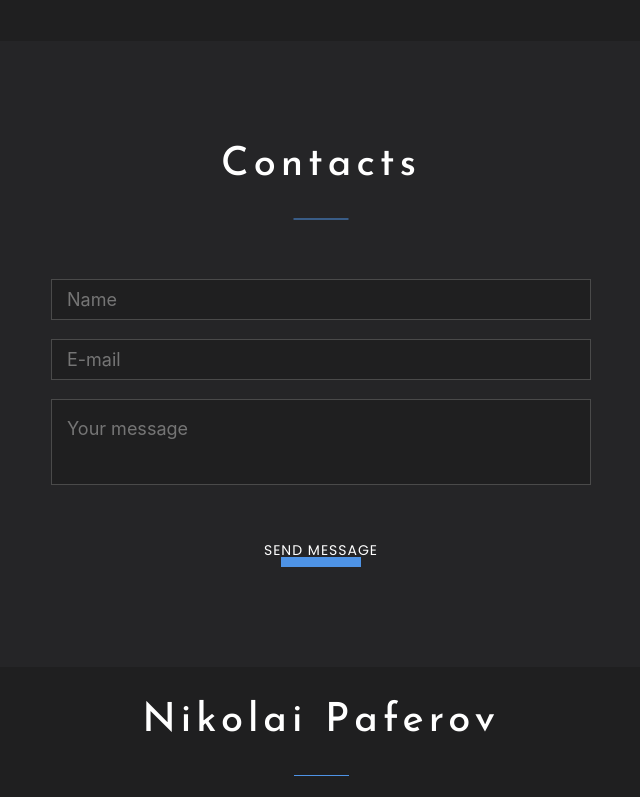
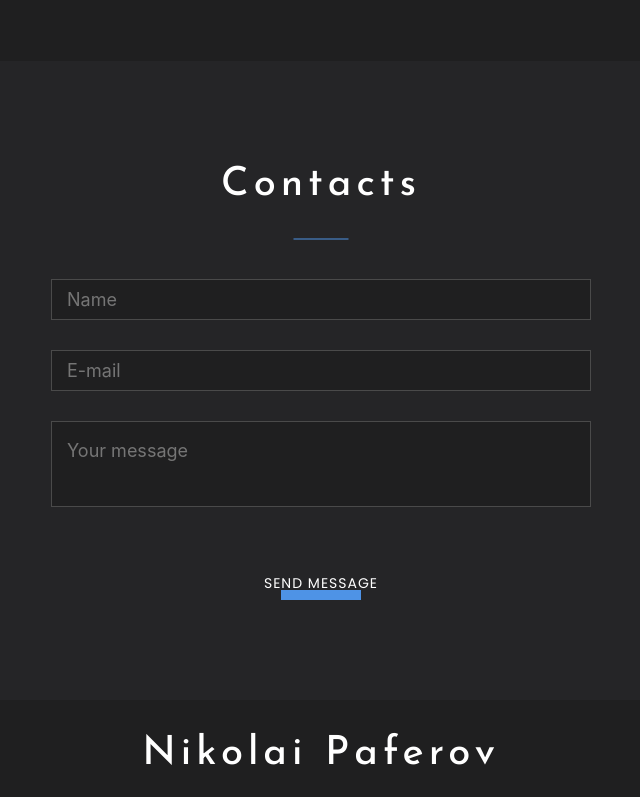
Before and after one commit to NickPaferov/portfolio, a React (Create React App) app: page / in a window 1280 px wide. Shown: the part 2189-2986 px from the top of the page, without its empty margins (319-959 px from the left). Built offline with nearby package versions, Linux system fonts and the light colour scheme.

Commit message:
portfolio (add validation to form in Contacts)

```diff
--- a/package.json
+++ b/package.json
@@ -5,6 +5,7 @@
   "homepage": "https://NickPaferov.github.io/portfolio",
   "dependencies": {
     "@emotion/react": "^11.10.5",
+    "@hookform/resolvers": "^2.9.10",
     "@testing-library/jest-dom": "^5.14.1",
     "@testing-library/react": "^13.0.0",
     "@testing-library/user-event": "^13.2.1",
@@ -15,12 +16,12 @@
     "@types/react-scroll": "^1.8.5",
     "@types/react-typing-effect": "^2.0.3",
     "axios": "^1.2.0",
-    "formik": "^2.2.9",
     "gh-pages": "^4.0.0",
     "node-sass": "^7.0.1",
     "react": "^18.1.0",
     "react-awesome-reveal": "^4.1.0",
     "react-dom": "^18.1.0",
+    "react-hook-form": "^7.40.0",
     "react-parallax-tilt": "^1.7.69",
     "react-scripts": "5.0.1",
     "react-scroll": "^1.8.8",
@@ -28,7 +29,8 @@
     "react-typing-effect": "^2.0.5",
     "tsparticles": "^2.5.3",
     "typescript": "^4.4.2",
-    "web-vitals": "^2.1.0"
+    "web-vitals": "^2.1.0",
+    "yup": "^0.32.11"
   },
   "scripts": {
     "start": "react-scripts start",
--- a/src/contacts/Contacts.module.scss
+++ b/src/contacts/Contacts.module.scss
@@ -12,7 +12,7 @@
 
     .fadeWrapper {
       width: 540px;
-      margin-top: 60px;
+      margin-top: 40px;
       @media screen and (max-width: 680px) {
         width: 100%;
       }
@@ -22,7 +22,7 @@
 
         .notification {
           @include flex(column, center, center, nowrap);
-          height: 206px;
+          height: 228px;
           width: 100%;
           @include text(inherit, 18px, 1.5, 400);
           border: 1px solid #4a4a4a;
@@ -30,7 +30,7 @@
           background-color: $bgColor;
           color: #717175;
           text-align: center;
-          margin-bottom: 19px;
+          margin-bottom: 30px;
         }
 
         .activeBtn {
@@ -72,7 +72,7 @@
           @include text(inherit, 18px, 1.5, 400);
           outline: none;
           color: #717175;
-          margin-bottom: 1.2rem;
+          //margin-bottom: 1.2rem;
 
           &:-webkit-autofill {
             border: 1px solid #4a4a4a;
@@ -115,6 +115,15 @@
           cursor: pointer;
         }
       }
+
+      .error {
+        color: $primaryColor;
+        margin-bottom: 10px;
+      }
+
+      .space {
+        height: 30px;
+      }
     }
   }
 }
--- a/src/contacts/Contacts.tsx
+++ b/src/contacts/Contacts.tsx
@@ -2,34 +2,46 @@ import React, {useState} from 'react';
 import style from './Contacts.module.scss'
 import Title from "../common/components/title/Title";
 import {Fade} from 'react-awesome-reveal';
-import {useFormik} from 'formik';
+import * as yup from "yup";
+import {useForm} from 'react-hook-form';
+import {yupResolver} from '@hookform/resolvers/yup';
 import axios from 'axios';
+
+interface IFormInputs {
+    name: string
+    email: string
+    messageText: string
+}
+
+const schema = yup.object({
+    name: yup.string().required("Name is required").min(2, "Name must be at least 2 characters").max(30, "Name must be at most 30 characters"),
+    email: yup.string().required("E-mail is required").email("Invalid e-mail"),
+    messageText: yup.string().required("Message is required").min(10, "Message must be at least 10 characters").max(500, "Message must be at most 500 characters"),
+})
 
 const Contacts = () => {
 
     const [notification, setNotification] = useState<null | string>(null)
     const [isDisabled, setIsDisabled] = useState(false)
 
-    const formik = useFormik({
-        initialValues: {
-            name: "",
-            email: "",
-            message: "",
-        },
-        onSubmit: async ({name, email, message}) => {
+    const {register, handleSubmit, reset, formState: {errors}} = useForm<IFormInputs>({
+        resolver: yupResolver(schema)
+    });
+
+
+    const onSubmit = async ({name, email, messageText}: IFormInputs) => {
         setNotification("Letter is sending...")
         setIsDisabled(true)
         try {
-                await axios.post("http://localhost:3010/sendMessage", {name, email, message})
+            await axios.post("http://localhost:3010/sendMessage", {name, email, messageText})
             setNotification("Your message has been sent. I will answer you when I find time.")
-                formik.resetForm()
+            reset()
         } catch (error: any) {
             setNotification(`${error.message}. Try later.`)
         } finally {
             setIsDisabled(false)
         }
-        },
-    })
+    }
 
     const noticeBtn = isDisabled ? style.disabledBtn : style.activeBtn
 
@@ -46,27 +58,19 @@ const Contacts = () => {
                                     disabled={isDisabled}>Ok
                             </button>
                         </div>
-                        : <form className={style.contactForm} onSubmit={formik.handleSubmit}>
-                            <input className={style.input}
-                                   id="name"
-                                   name="name"
-                                   type={"text"}
-                                   placeholder={"Name"}
-                                   onChange={formik.handleChange}
-                                   value={formik.values.name}/>
-                            <input className={style.input}
-                                   id="email"
-                                   name="email"
-                                   type={"email"}
-                                   placeholder={"E-mail"}
-                                   onChange={formik.handleChange}
-                                   value={formik.values.email}/>
-                            <textarea className={style.textarea}
-                                      id="message"
-                                      name="message"
-                                      placeholder={"Your message"}
-                                      onChange={formik.handleChange}
-                                      value={formik.values.message}/>
+                        : <form className={style.contactForm} onSubmit={handleSubmit(onSubmit)}>
+                            <input className={style.input} placeholder={"Name"}
+                                   {...register("name")}/>
+                            {errors.name ? <div className={style.error}>{errors.name.message}</div> :
+                                <div className={style.space}>{}</div>}
+                            <input className={style.input} placeholder={"E-mail"}
+                                   {...register("email")}/>
+                            {errors.email ? <div className={style.error}>{errors.email.message}</div> :
+                                <div className={style.space}>{}</div>}
+                            <textarea className={style.textarea} placeholder={"Your message"}
+                                      {...register("messageText")}/>
+                            {errors.messageText ? <div className={style.error}>{errors.messageText.message}</div> :
+                                <div className={style.space}>{}</div>}
                             <button type={"submit"}>Send message</button>
                         </form>}
                 </Fade>
--- a/src/projects/Projects.module.scss
+++ b/src/projects/Projects.module.scss
@@ -10,7 +10,7 @@
     @include flex(column, center, center, wrap);
 
     .projects {
-      margin-top: 30px;
+      margin-top: 40px;
       width: 100%;
       @include flex(row, space-between, flex-start, wrap);
       box-sizing: border-box;
--- a/src/skills/Skills.module.scss
+++ b/src/skills/Skills.module.scss
@@ -10,7 +10,7 @@
     @include flex(column, center, center, wrap);
 
     .skills {
-      margin-top: 30px;
+      margin-top: 40px;
       width: 100%;
       @include flex(row, space-between, flex-start, wrap);
       box-sizing: border-box;
```
Also changed, not shown: 1 other file (tests, documents, lock files or other folders). Lines whose indentation alone changed are shown as unchanged.
